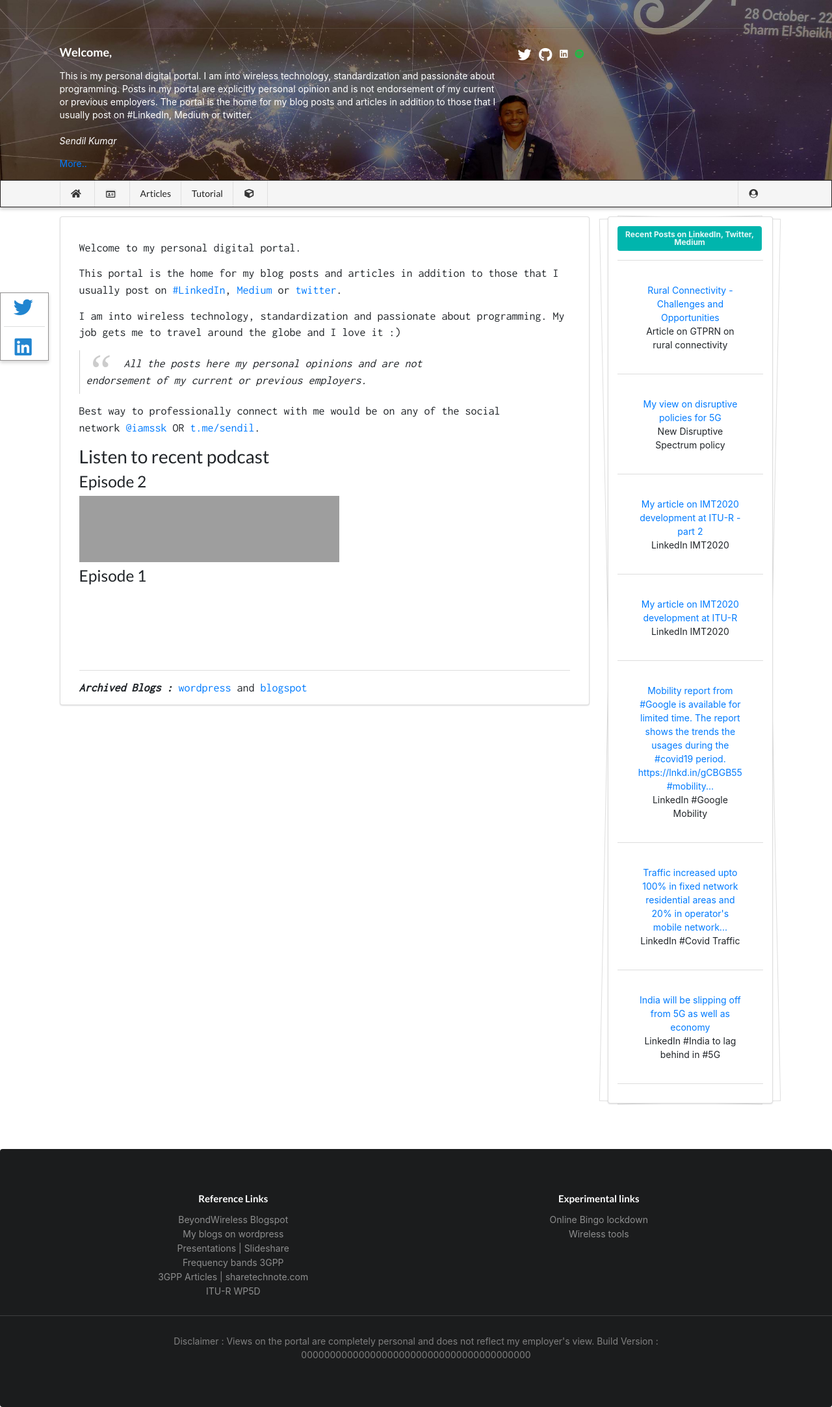
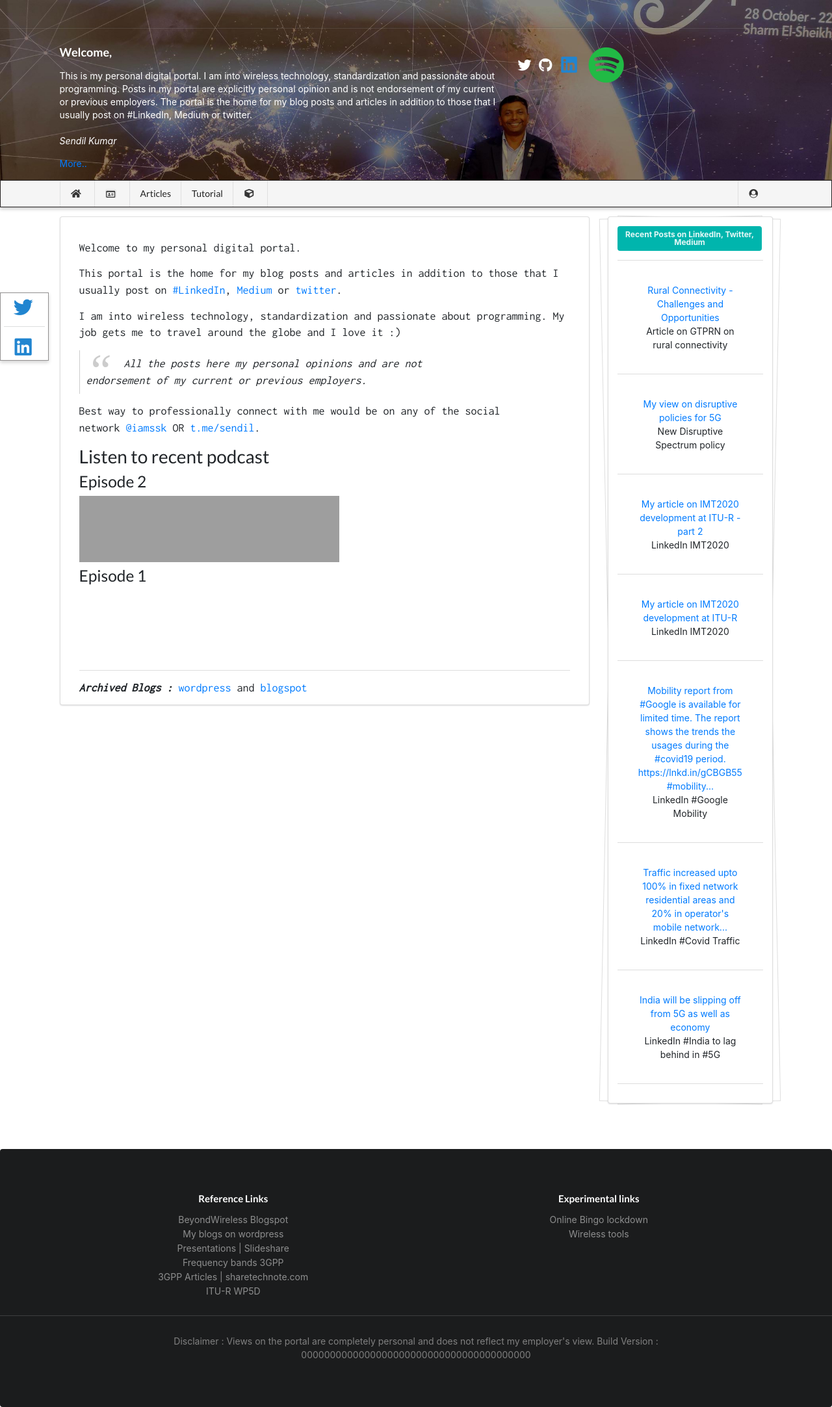
Before and after one commit to wiless/wiless.github.io, a Jekyll site: the page built from index.html, in a window 1280 px wide. Shown: the whole page at 65% size. Built offline with Jekyll 4.4.1, drawn with Linux system fonts in a browser that asks for light colours; nearby versions of some CDN libraries; some web fonts are replaced; comment, search, counter and statistics services are not loaded; a style sheet for code colours, icons or effects is not loaded; grey boxes are pictures that could not be loaded.

Commit message:
Update jumboheader.html
icons

```diff
--- a/_includes/jumboheader.html
+++ b/_includes/jumboheader.html
@@ -20,8 +20,8 @@
             <div class="three wide column">
                 <a target="_blank" href="https://twitter.com/iamssk"> <i class="icon floated inverted twitter large"> </i></a>
                 <a target="_blank" href="https://github.com/wiless"><i class="icon github inverted large"></i> </a>
-                <a target="_blank" href="https://linkedin.com/in/skdevar"><i class="icon inverted linkedin"> </i></a>
-                <a target="_blank" href="https://open.spotify.com/show/6clcuPvdeLCj5GPiTBkrFr"><i class="icon green spotify"> </i></a>
+                <a target="_blank" href="https://linkedin.com/in/skdevar"><i class="icon  blue linkedin big"> </i></a>
+                <a target="_blank" href="https://open.spotify.com/show/6clcuPvdeLCj5GPiTBkrFr"><i class="icon green spotify huge"> </i></a>
 
             </div>
 
```
